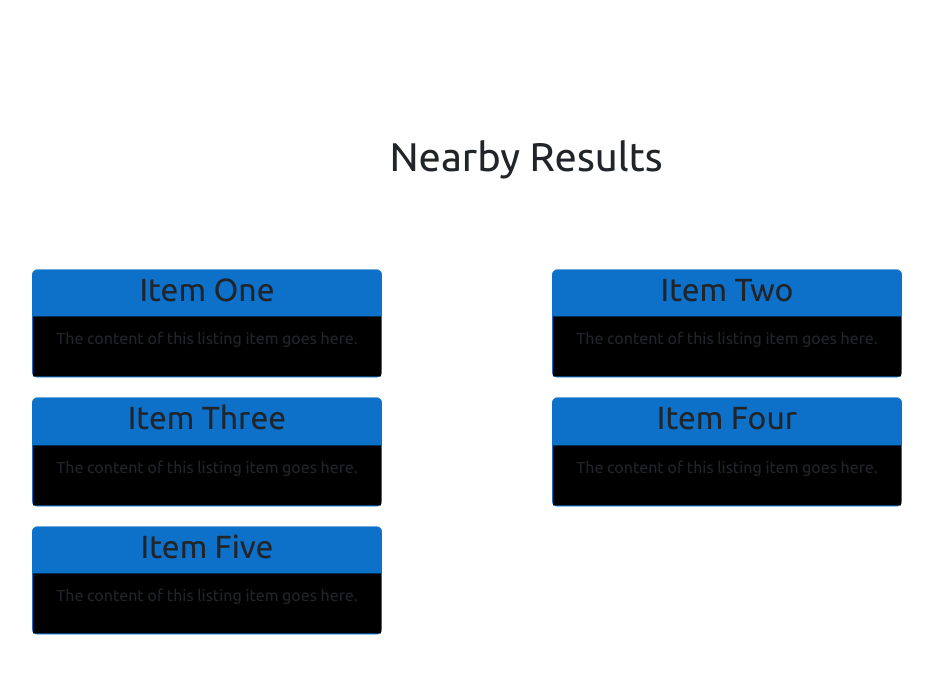
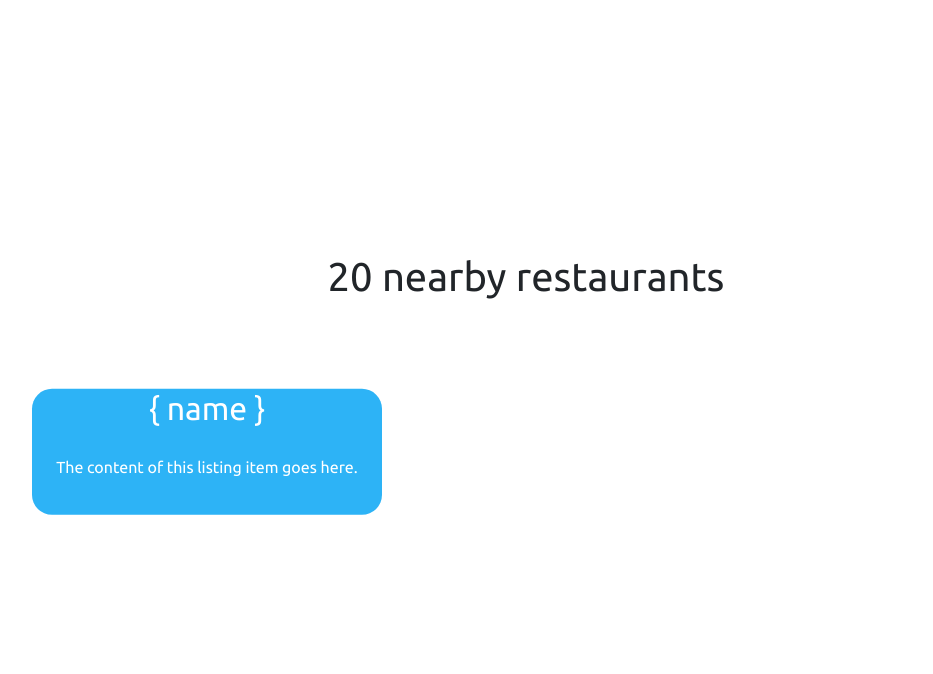
Before and after one commit to LukeSz03/restottawa, a Flask app: page /results in a window 1280 px wide. Shown: the top 674 px of the page, without its empty margins (114-1047 px from the left). Run offline with Flask 2, Linux system fonts and the light colour scheme; parts of the project's set-up code (start-up, migrations or seed data) failed here and were passed over.

Commit message:
Change tile colors and html structure

```diff
--- a/static/styles.css
+++ b/static/styles.css
@@ -37,33 +37,22 @@
     border-radius: 25px;
 }
 
-.listing {
-    list-style: none;
+.tile {
     margin: 2em;
     display: grid;
     gap: 20px;
     grid-template-columns: repeat(auto-fill, minmax(350px, 1fr));
 }
 
-.listing li {
-    border: 1px solid hwb(208 5% 21%);
-    background-color: hwb(208 5% 21%);
-    border-radius: 5px;
+.tile li {
+    background-color: rgb(45, 179, 246);
+    color: white;
+    border-radius: 20px;
     display: flex;
     width: 350px;
     flex-direction: column;
 }
 
-
-.listing .body {
-    padding: 10px;
-    background-color: black;
+.tile .body {
+    padding: 20px;
 }
-
-#header {
-    position: fixed;
-}
-
-#content {
-    margin-top: 100px;
-}
--- a/templates/index.html
+++ b/templates/index.html
@@ -5,5 +5,7 @@
     <h1>Welcome to RestOttawa!</h1>
     <img src="/static/logo.png" alt="logo" height="300px"><br>
     <a href="/type"><button class="button" style="height: 55px;">Get Started</button></a>
+    <br>
+    <br>
 </div>
 {% endblock %}
--- a/templates/results.html
+++ b/templates/results.html
@@ -1,39 +1,12 @@
 {% extends "layout.html" %}
 
 {% block content %}
-<h1>Nearby Results</h1><br><br>
+<h1>20 nearby restaurants</h1><br><br>
 
 <div class="container">
-    <ul class="listing">
+    <ul class="tile">
         <li>
-            <h2>Item One</h2>
-
-            <div class="body">
-
-
-                <p>The content of this listing item goes here.</p>
-            </div>
-        </li>
-        <li>
-            <h2>Item Two</h2>
-            <div class="body">
-                <p>The content of this listing item goes here.</p>
-            </div>
-        </li>
-        <li class="wide">
-            <h2>Item Three</h2>
-            <div class="body">
-                <p>The content of this listing item goes here.</p>
-            </div>
-        </li>
-        <li>
-            <h2>Item Four</h2>
-            <div class="body">
-                <p>The content of this listing item goes here.</p>
-            </div>
-        </li>
-        <li>
-            <h2>Item Five</h2>
+            <h2>{ name }</h2>
             <div class="body">
                 <p>The content of this listing item goes here.</p>
             </div>
```
Also changed, not shown: search_api.py (+43 -4 lines), 1 other file.
